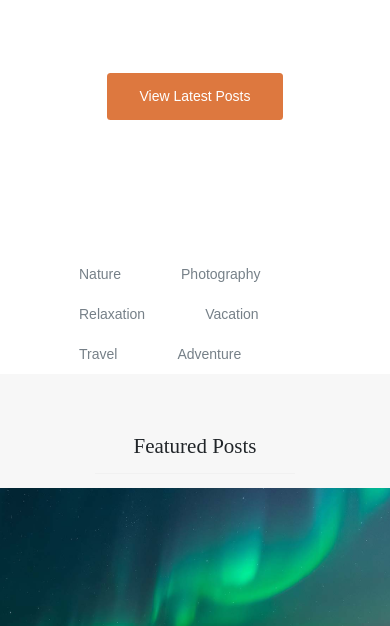
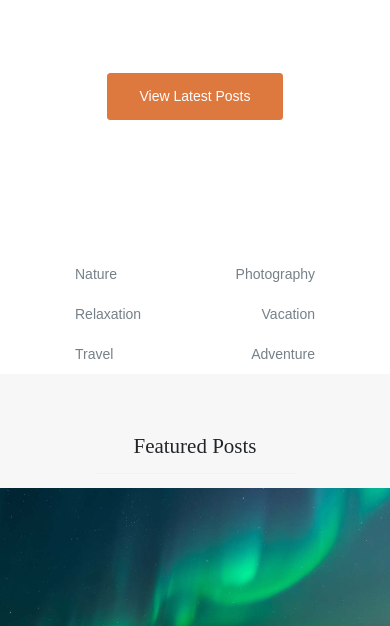
Before and after one commit to VadymTsymbaliuk/Escape_test, a plain HTML site: page index.html in a window 390 px wide. Shown: the part 246-872 px from the top of the page. Drawn offline with nearby package versions, Linux system fonts and the light colour scheme.

Commit message:
fix some styles

```diff
--- a/css/style.css
+++ b/css/style.css
@@ -280,7 +280,8 @@ footer h2 {
     }
 
     .category-list ul {
-        justify-content: start;
+        width: 400px;
+        margin: 0 auto;
     }
 
     .featured-post_container {
@@ -299,4 +300,9 @@ footer h2 {
         gap: 15px;
 
     }
+    .category-list ul {
+        width: 300px;
+        padding: 0;
+
+    }
 }
--- a/js/script.js
+++ b/js/script.js
@@ -4,7 +4,7 @@ let submitBtn = document.querySelector('.btn-submit')
 console.log(email.value)
 submitBtn.addEventListener('click', function () {
     if(!email.value){
-        email.setAttribute("placeholder", 'add address')
+        email.setAttribute("placeholder", 'Enter address')
         console.log('error')
     }else {
         console.log(email.value)
```
